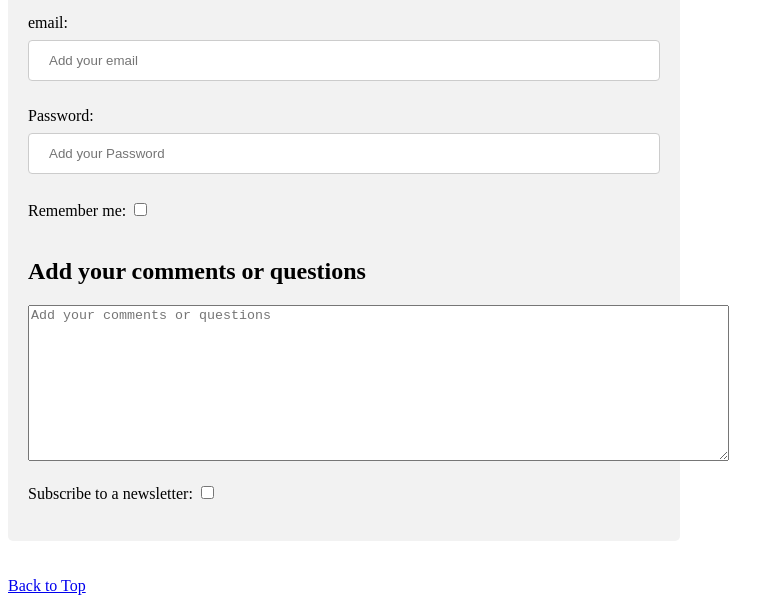
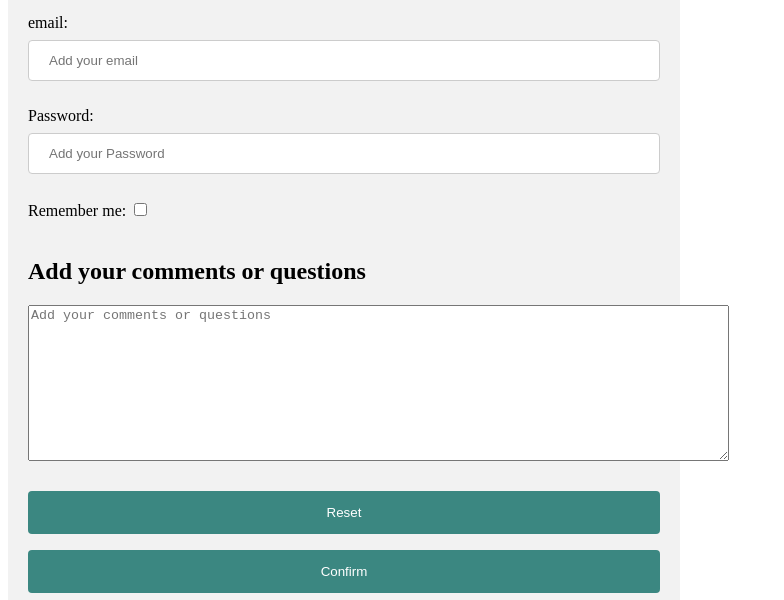
Before and after one commit to IvannaY-1/Travel-Guide-Website, a plain HTML site: page contact.html in a window 1280 px wide. Shown: the part 458-1058 px from the top of the page, without its empty margins (0-784 px from the left). Drawn offline with Linux system fonts and the light colour scheme.

Commit message:
add button

```diff
--- a/contact.html
+++ b/contact.html
@@ -65,6 +65,9 @@
         <textarea name="Addyourcommentsorquestions" id="Addyourcommentsorquestions" cols="85" rows="10" placeholder="Add your comments or questions"></textarea>
         <br><br>
 
+        <button>Reset</button>
+        <button>Confirm</button>
+
         <label for="Subscribetoanewsletter"> Subscribe to a newsletter:</label>
         <input type="checkbox" name="Subscribe to a newsletter" id="Subscribetoanewsletter">
         <br><br>
```
